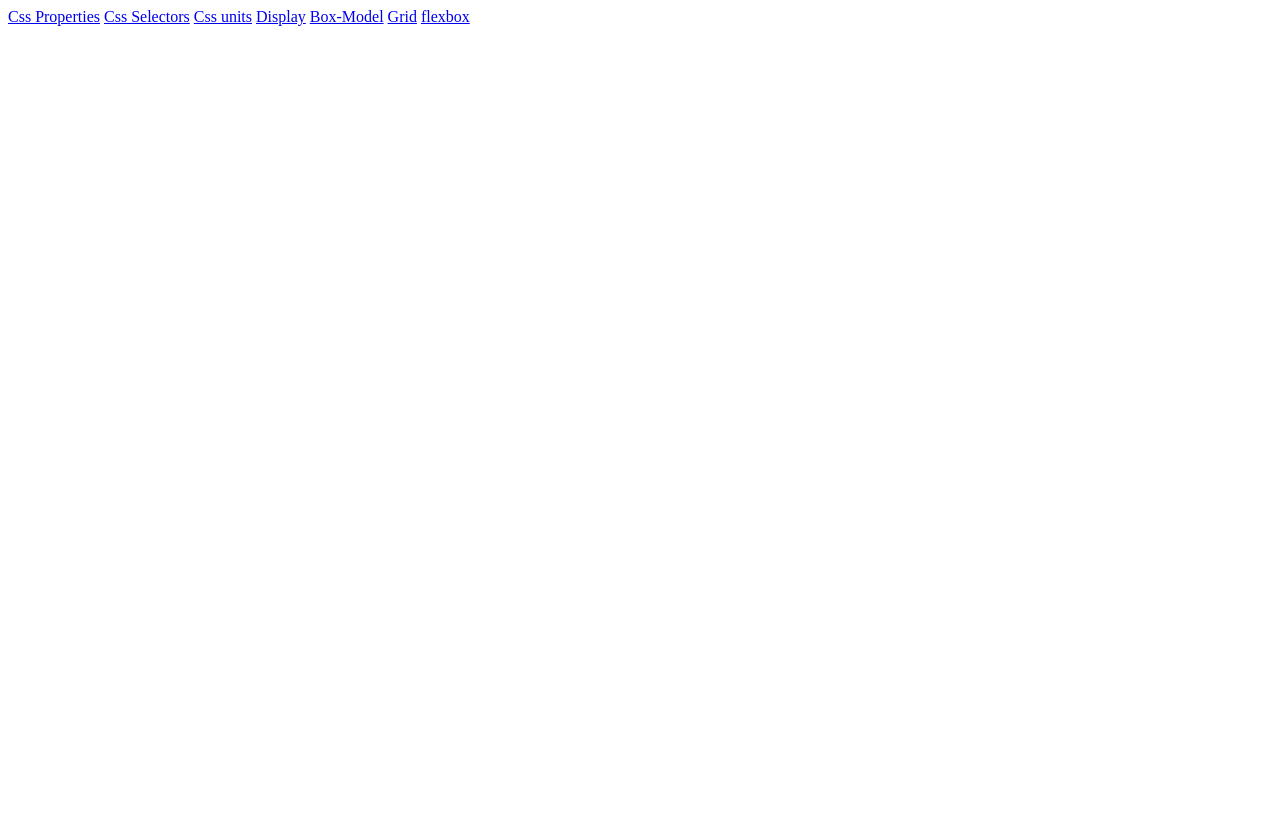
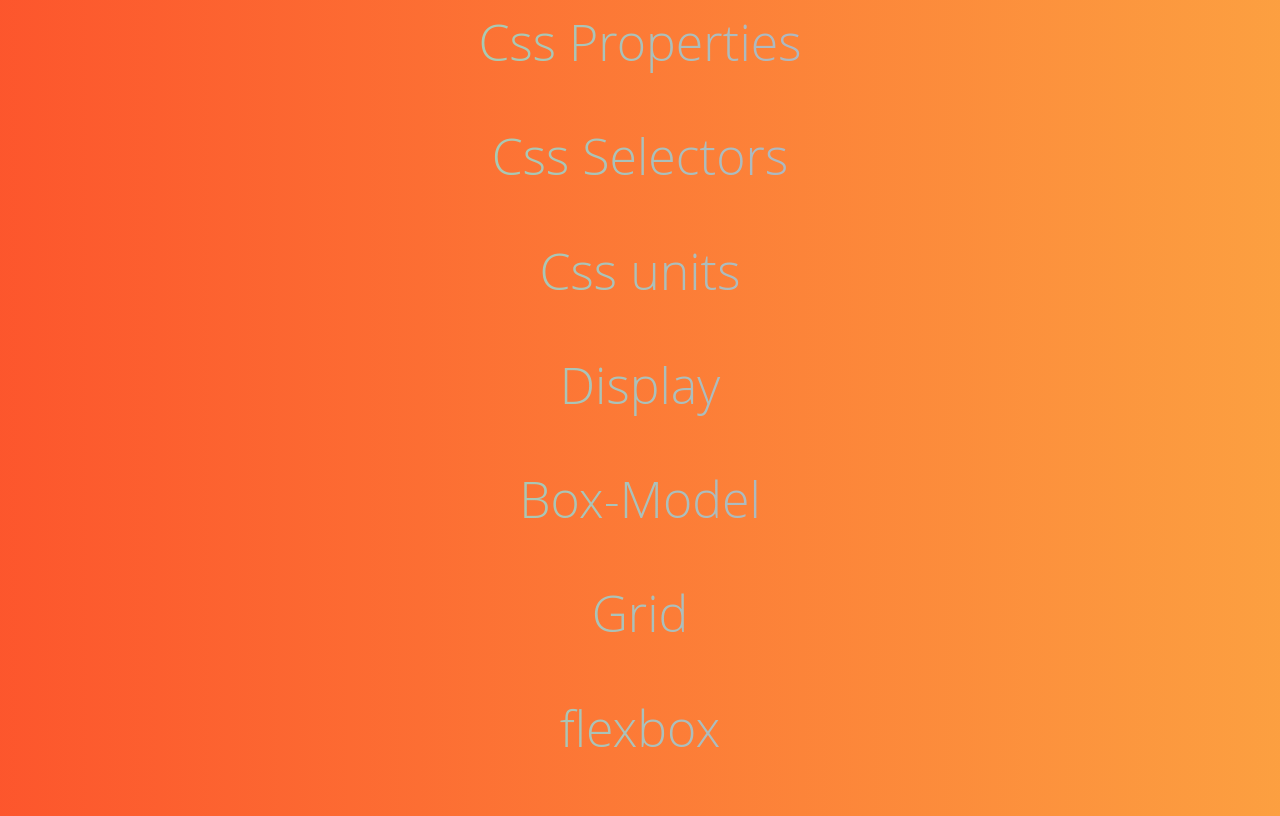
Before and after one commit to Alexxos/Main-Website, a plain HTML site: page content/Css.html in a window 1280 px wide. Drawn offline with Linux system fonts and the light colour scheme; files that its build step writes are made by us from their sources; the site is published under a folder, as on GitHub Pages, so addresses that start at the root find nothing.

Commit message:
Cleaned up

```diff
--- a/content/Css.html
+++ b/content/Css.html
@@ -4,7 +4,7 @@
 <head>
     <meta charset="UTF-8">
     <meta name="viewport" content="width=device-width, initial-scale=1.0">
-    <link rel="stylesheet" href="/styles/index.css">
+    <link rel="stylesheet" href="./styles/index.css">
     <title>Css</title>
 </head>
 
```
Also changed, not shown: content/Html.html (+1 -1 lines), content/Javascript.html (+1 -1 lines).
